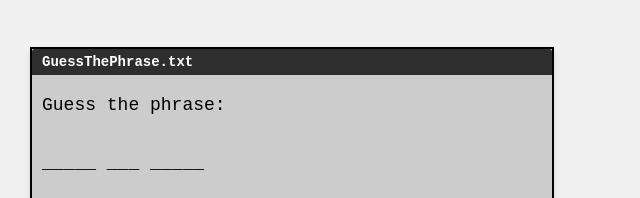
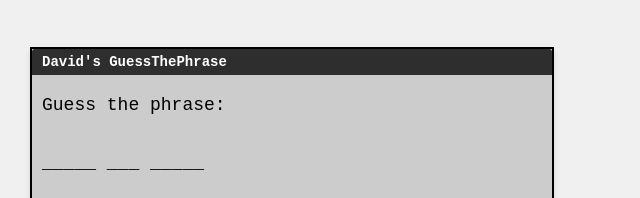
Before and after one commit to tehlon-online/OGguess, a plain HTML site: page index.html in a window 1280 px wide. Shown: the part 183-381 px from the top of the page, 0-640 px from the left. Drawn offline with Linux system fonts and the light colour scheme.

Commit message:
Update index.html

```diff
--- a/index.html
+++ b/index.html
@@ -108,7 +108,7 @@
     </div>
 
     <div id="game-container">
-        <div id="title-bar">GuessThePhrase.txt</div>
+        <div id="title-bar">David's GuessThePhrase</div>
         <div class="game-content">
             <label for="letter">Guess the phrase:</label>
             <p id="word"></p>
```
